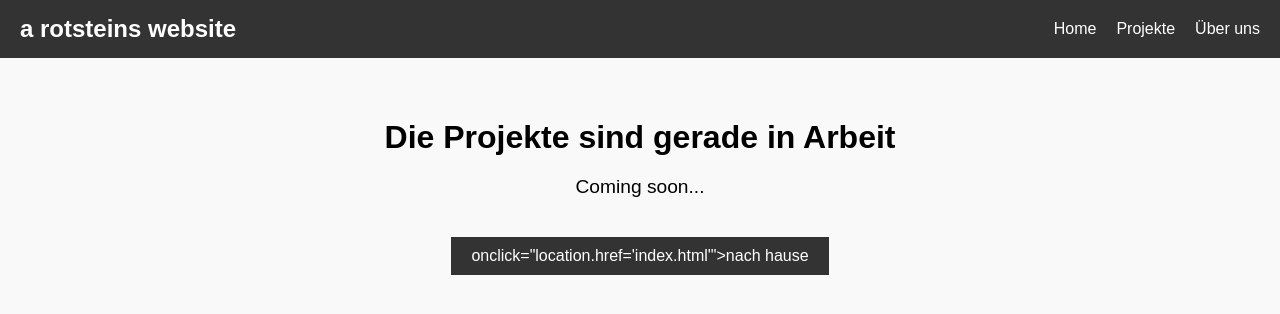
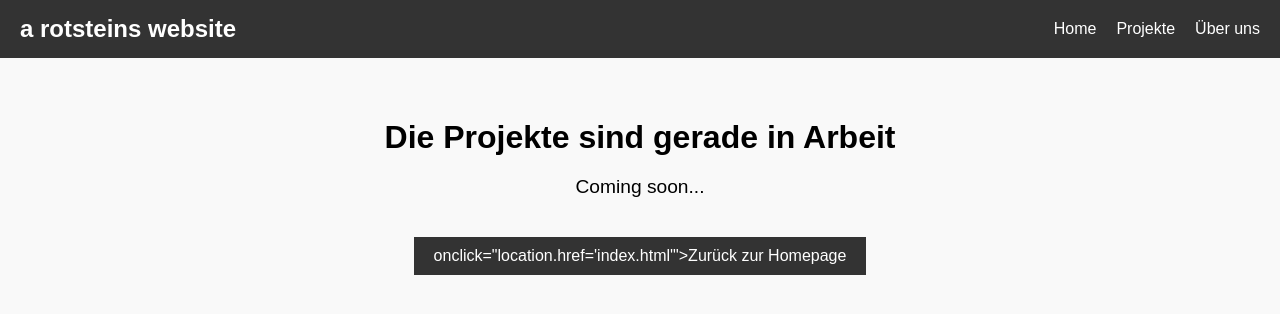
Before and after one commit to 34Alinator/ABoredMan2000.github.io, a plain HTML site: page projekte.html in a window 1280 px wide. Drawn offline with Linux system fonts and the light colour scheme.

Commit message:
Update projekte.html

```diff
--- a/projekte.html
+++ b/projekte.html
@@ -114,7 +114,7 @@
   <div class="content">
     <h1>Die Projekte sind gerade in Arbeit</h1>
     <p>Coming soon...</p>
-    <button> onclick="location.href='index.html'">nach hause</button>
+    <button> onclick="location.href='index.html'">Zurück zur Homepage</button>
   </div>
 
   <script>
```
